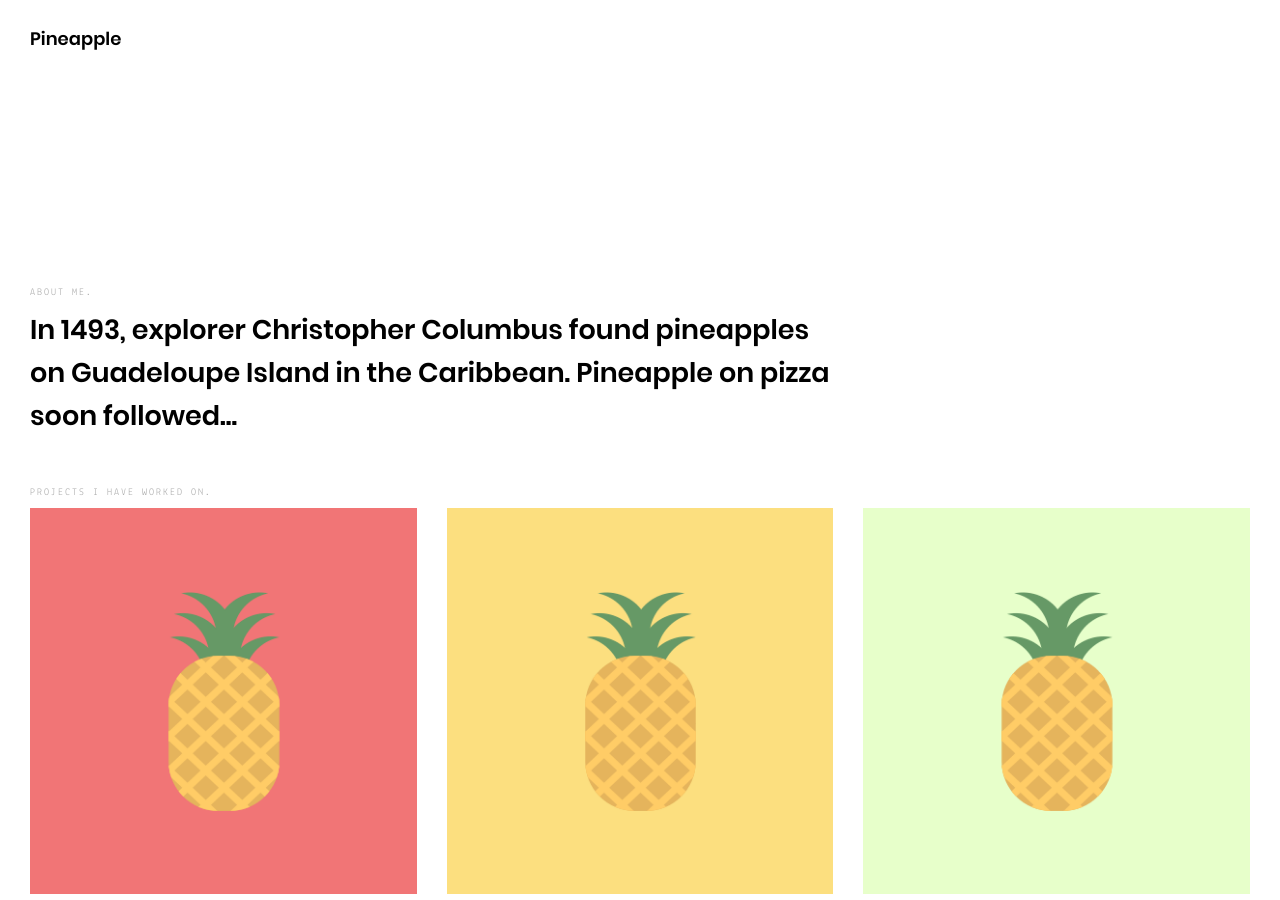
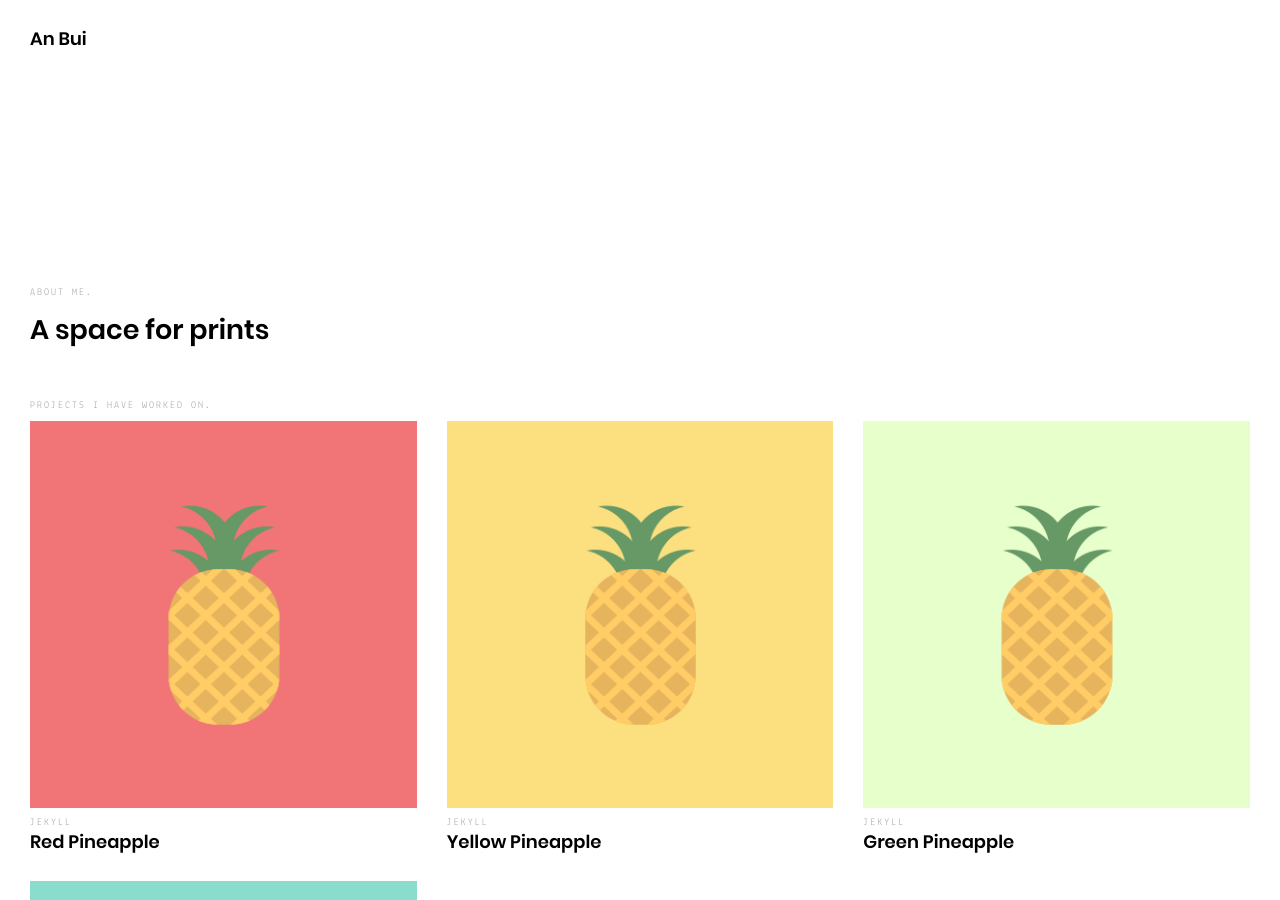
Before and after one commit to an-bui/shop, a Jekyll site: the page built from index.html, in a window 1280 px wide and 900 px high. Built offline with Jekyll 4.4.1, drawn with Linux system fonts in a browser that asks for light colours.

Commit message:
new yaml

```diff
--- a/_config.yml
+++ b/_config.yml
@@ -1,15 +1,14 @@
 # User config
-author: "Pineapple"
-tagline: "Pineapple Certfied Jekyll Theme"
-description: "In 1493, explorer Christopher Columbus found pineapples on Guadeloupe Island in the Caribbean. Pineapple on pizza soon followed..."
-keywords: "Pineapple, Pineapple Pizza, Pineapple House"
-email: "pineapple@example.com"
-linkedin: "https://www.linkedin.com/"
-twitter: "https://twitter.com/"
-github: "https://github.com/"
+author: "An Bui"
+tagline: "prints and other things"
+description: "A space for prints"
+keywords: "prints and other things"
+email: "a.thanh.bui@gmail.com"
+twitter: "https://twitter.com/_anbui"
+github: "https://github.com/an-bui"
 
 # Site config
-baseurl: "/pineapple"
+baseurl: "/shop"
 highlighter: rouge
 sass:
   sass_dir: assets/scss
```
